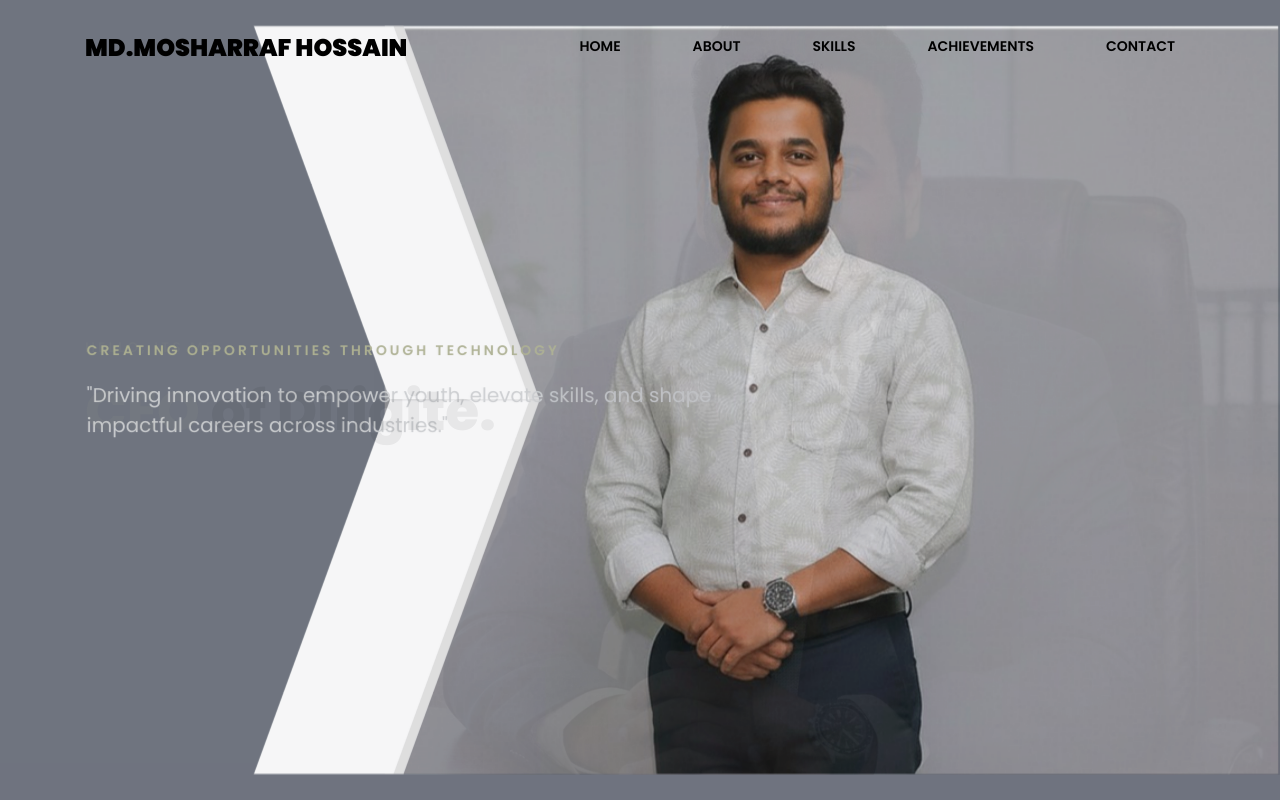
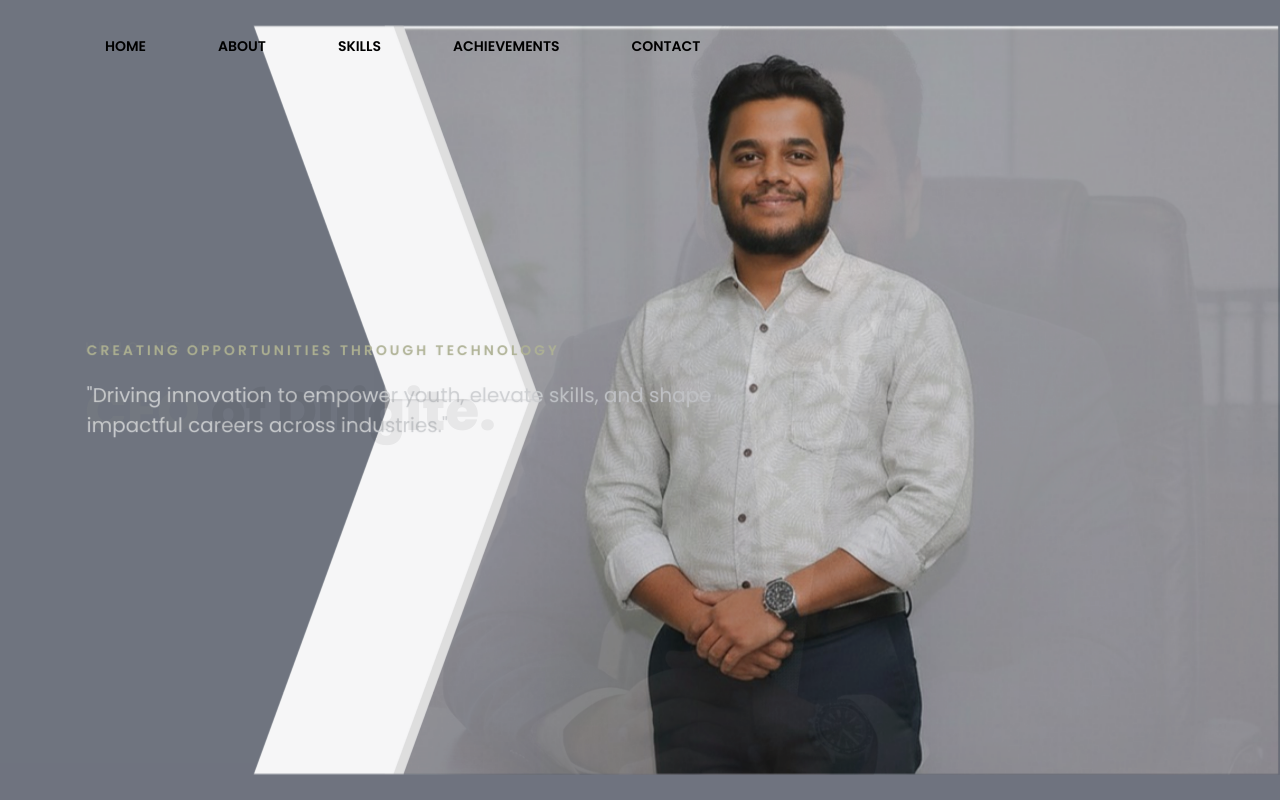
Before and after one commit to Soalehin/Chromium, a plain HTML site: page index.html in a window 1280 px wide. Shown: the top 800 px of the page. Drawn offline with Linux system fonts and the light colour scheme; some packages are replaced by stand-ins of ours; no server answers.

Commit message:
Updated navbar design and also index and also other things.

```diff
--- a/index.html
+++ b/index.html
@@ -500,7 +500,6 @@
 	 <!-- home -->
 	<nav class="navbar navbar-expand-lg navbar-dark ftco_navbar bg-dark ftco-navbar-light site-navbar-target" id="ftco-navbar">
 		<div class="container">
-			<a class="navbar-brand" href="index.html">Md.Mosharraf Hossain<span> </span></a>
 			<button class="menu-toggle" type="button">
   <span class="bar"></span>
   <span class="bar"></span>
```
